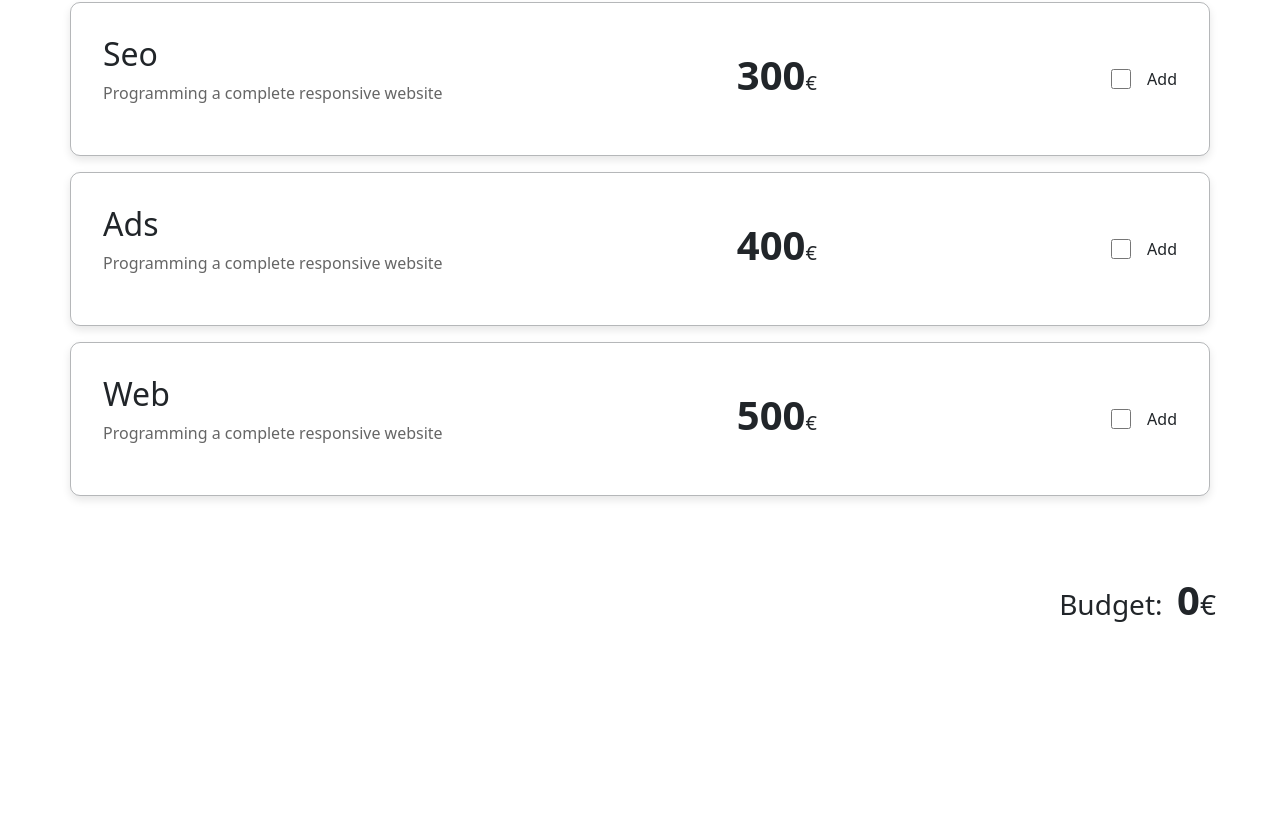
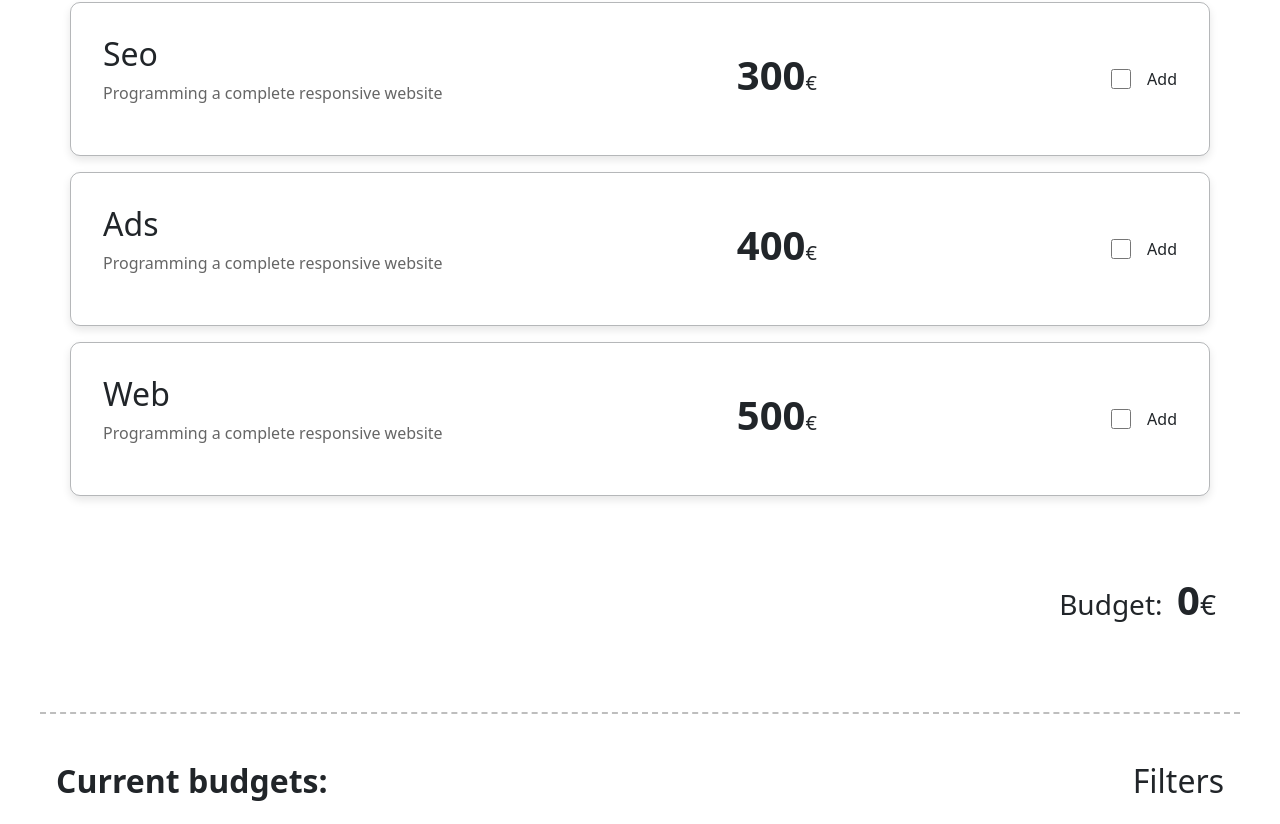
Before and after one commit to dracudev/S6-Budget-App, a React (Vite) app: page /budget in a window 1280 px wide. Shown: the part 294-1118 px from the top of the page. Before the commit the page ends 1006 px from the top, so only its background shows below. Built offline with nearby package versions, Linux system fonts and the light colour scheme.

Commit message:
component CurrentBudgets

```diff
--- a/src/hooks/useCustomerData.js
+++ b/src/hooks/useCustomerData.js
@@ -20,6 +20,7 @@ export function useCustomerData() {
   };
 
   const handleNewBudget = (e) => {
+    if (budget === 0) return;
     e.preventDefault();
     const data = {
       ...customerData,
@@ -28,7 +29,7 @@ export function useCustomerData() {
       checkedItems,
     };
 
-    if (budget === 0) return;
+
 
     setSubmittedData((prevData) => [...prevData, data]);
     setElements({ pages: 0, languages: 0 });
--- a/src/pages/budget/ClientDataForm.css
+++ b/src/pages/budget/ClientDataForm.css
@@ -34,8 +34,3 @@
   border-color: #403a80;
   outline: none;
 }
-
-.dotted-hr {
-  border: none;
-  border-top: 2px dashed rgb(0, 0, 0);
-}
--- a/src/pages/budget/ClientDataForm.jsx
+++ b/src/pages/budget/ClientDataForm.jsx
@@ -56,7 +56,7 @@ export function ClientDataForm() {
           </div>
         </form>
       </CustomCard>
-      <hr className="my-5 dotted-hr" />
+
 
       {submittedData.map((data, index) => (
         <CustomCard key={index} className="container">
--- /dev/null
+++ b/src/pages/budget/CurrentBudgets.css
@@ -0,0 +1,10 @@
+.data-container {
+    width: 100%;
+    max-width: 1200px;
+  }
+
+
+.dotted-hr {
+    border: none;
+    border-top: 2px dashed rgb(0, 0, 0);
+  }
--- /dev/null
+++ b/src/pages/budget/CurrentBudgets.jsx
@@ -0,0 +1,21 @@
+import "./CurrentBudgets.css";
+
+export function CurrentBudgets() {
+  return (
+    <div className=" data-container">
+      <hr className="mt-3 mb-5 dotted-hr" />
+      <div className="d-flex">
+        <h2 className="ms-3">
+          <strong>Current budgets:</strong>
+        </h2>
+        <div className="ms-auto me-3">
+          <h2>Filters</h2>
+        </div>
+
+
+      </div>
+    </div>
+  );
+}
+
+//{!submittedData && <p>No current budgets</p>}
--- a/src/pages/budget/index.jsx
+++ b/src/pages/budget/index.jsx
@@ -6,6 +6,7 @@ import { ClientDataForm } from "./ClientDataForm";
 import { FaHome } from "react-icons/fa";
 import "./index.css";
 import { useBudget } from "../../contexts/useBudget";
+import { CurrentBudgets } from "./CurrentBudgets";
 
 export function Budget() {
   const { checkedItems } = useBudget();
@@ -26,6 +27,8 @@ export function Budget() {
       {(checkedItems.web || checkedItems.seo || checkedItems.ads) && (
         <ClientDataForm />
       )}
+
+      <CurrentBudgets></CurrentBudgets>
     </>
   );
 }
```
